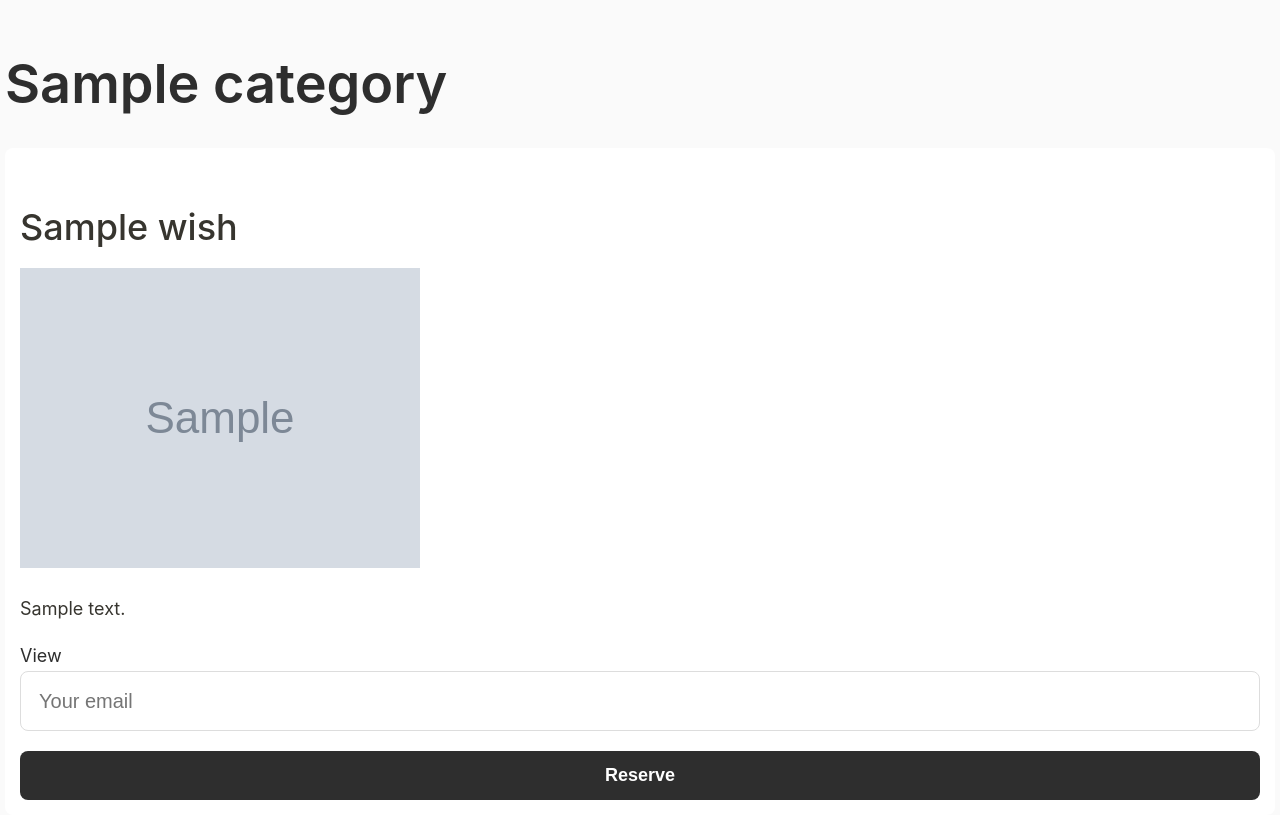
After one commit to Violet0222/wishlist-app, a Flask app: template templates/public_wishlist.html in a window 1280 px wide. The commit adds this page. Run offline with Flask 3, Linux system fonts and the light colour scheme; the template is opened without the code that fills it: most values are stand-ins (such as "Sample title", 1, 10 or a date in 2020); grey boxes marked "Sample" are stand-in pictures.

Commit message:
add public html and app logic

```diff
--- a/app.py
+++ b/app.py
@@ -1,9 +1,10 @@
 import os
-from flask import Flask, render_template, request, session, flash, redirect, url_for
+from flask import Flask, render_template, request, session, flash, redirect, url_for, abort
 from flask_session import Session
 from werkzeug.utils import redirect, secure_filename
 from flask_bcrypt import Bcrypt
 import pycountry
+import uuid
 
 import database
 
@@ -123,11 +124,11 @@ def create_wishlist():
     user_id = session["user_id"]
     if request.method == "POST":
         category = request.form.get("category_name")
-        print(category)
         if not category or not category.strip():
             print("please enter a valid category")
             return render_template("create_wishlist.html", error="Please enter a valid category")
-        response = db.create_wishlist_category(category, user_id)
+        public_token = str(uuid.uuid4())
+        response = db.create_wishlist_category(category_name, public_token, user_id)
         if response is None:
             return render_template("create_wishlist.html", error="Category wasn't created")
         flash("Created!")
@@ -278,5 +279,28 @@ def private_items(category_id, item_id):
 
 
 
+
+# view category by token
+@app.route("/wishlist/<int:category_id>/<token>")
+def view_wishlist(category_id, token):
+    category_response = db.get_wishlist_category_by_token(category_id, token)
+    if category_response is None:
+        abort(404, description="Category is not found")
+    wishes_response = db.get_wishlist_items_by_token(category_id)
+    if wishes_response is None:
+        abort(404, description="Wishes are not found")
+    return render_template("public_wishlist.html")
+
+
+@app.route("/reserve/<int:wish_id>", methods=["POST"])
+def reserve_wish(wish_id):
+    email = request.form.get("email")
+    if not email:
+        flash("Введите email", "error")
+        return redirect(request.referrer)
+
+    token = str(uuid.uuid4())
+
+
 if __name__ == '__main__':
     app.run(debug=True)
--- a/database.py
+++ b/database.py
@@ -162,14 +162,14 @@ def update_user_details (user_id, data):
         print("Failed to update a wishlist:", e)
         return None
 
-def create_wishlist_category(category, user_id):
+def create_wishlist_category(category_name, public_token, user_id):
     conn = get_db()
     if conn is None:
         print("Database connection failed")
         return None
     try:
         cursor = conn.cursor()
-        cursor.execute("""INSERT INTO category (name, user_id) VALUES (?,?)""", (category, user_id))
+        cursor.execute("""INSERT INTO category (name, public_token, user_id) VALUES (?,?)""", (category_name, public_token, user_id))
         conn.commit()
         return True
     except sqlite3.OperationalError as e:
@@ -283,9 +283,6 @@ def get_wishlist_items(user_id, category_id):
         cursor = conn.cursor()
         wishlist_items = cursor.execute("""SELECT * FROM wish WHERE user_id=? AND category_id=?""",
                                         (user_id, category_id)).fetchall()
-
-        # Debugging: Print fetched results
-        print(f"Query result for user_id={user_id}, category_id={category_id}: {wishlist_items}")
         if not wishlist_items:
             return None
         return wishlist_items
@@ -339,6 +336,38 @@ def delete_wishlist_item(wish_id):
         return None
 
 
+def get_wishlist_category_by_token(category_id, token):
+    conn = get_db()
+    if conn is None:
+        print("Database connection failed")
+        return None
+    try:
+        cursor = conn.cursor()
+        category = cursor.execute("""SELECT * FROM category WHERE id = ? AND public_token =?""",(category_id, token)).fetchone()
+        if not category:
+            return None
+        return category
+    except sqlite3.OperationalError as e:
+        print("Failed to get categories:", e)
+        return None
+
+def get_wishlist_items_by_token(category_id):
+    conn = get_db()
+    if conn is None:
+        print("Database connection failed")
+        return None
+    try:
+        cursor = conn.cursor()
+        wishlist_items = cursor.execute("""SELECT * FROM wish WHERE AND category_id=?""",
+                                        (category_id)).fetchall()
+        if not wishlist_items:
+            return None
+        return wishlist_items
+    except sqlite3.OperationalError as e:
+        print("Failed to get a wishlist:", e)
+        return None
+
+
 # to delete
 def drop_table():
     conn = get_db()
--- /dev/null
+++ b/templates/public_base.html
@@ -0,0 +1,24 @@
+<!DOCTYPE html>
+<html lang="en">
+<head>
+  <meta charset="UTF-8" />
+  <title>{% block title %}Public Wishlist{% endblock %}</title>
+  <meta name="viewport" content="width=device-width, initial-scale=1.0" />
+
+  <!-- Main stylesheet -->
+  <link rel="stylesheet" href="/static/css/styles.css" />
+  <link rel="stylesheet" href="/static/css/theme.css" />
+
+  <!-- Optional theme switcher -->
+  <script src="/static/theme.js"></script>
+
+  {% block head %}{% endblock %}
+</head>
+<body data-theme="light">
+  <main class="public-container">
+    {% block content %}
+    <!-- Child templates insert content here -->
+    {% endblock %}
+  </main>
+</body>
+</html>
--- /dev/null
+++ b/templates/public_wishlist.html
@@ -0,0 +1,34 @@
+{% extends "public_base.html" %}
+
+{% block title %}{{ category.name }} Wishlist{% endblock %}
+
+{% block content %}
+  <h1>{{ category.name }}</h1>
+
+  {% if wishes %}
+    <ul class="wish-list">
+      {% for wish in wishes %}
+        <li class="wish-item">
+          <h3>{{ wish.title }}</h3>
+          {% if wish.image %}
+            <img src="{{ wish.image }}" alt="{{ wish.title }}" />
+          {% endif %}
+          <p>{{ wish.description }}</p>
+          {% if wish.url %}
+            <a href="{{ wish.url }}" target="_blank">View</a>
+          {% endif %}
+          {% if not wish.reserved %}
+            <form action="{{ url_for('reserve_wish', wish_id=wish.id) }}" method="POST">
+              <input type="email" name="email" placeholder="Your email" required />
+              <button type="submit">Reserve</button>
+            </form>
+          {% else %}
+            <span class="reserved">Reserved</span>
+          {% endif %}
+        </li>
+      {% endfor %}
+    </ul>
+  {% else %}
+    <p>No wishes found in this category.</p>
+  {% endif %}
+{% endblock %}
--- a/templates/wishlist_items.html
+++ b/templates/wishlist_items.html
@@ -24,11 +24,13 @@
   {% else %}
     Unknown Category
   {% endif %}</h1>
+
   <p class="text-explanation">
     Use this space to organize the wishlist and track your desired
     items. Click <strong>+ New</strong> to create a new wish or click an
     existing one to manage it.
   </p>
+
 </header>
 
 <div class="wishlist-controls">
```
Also changed, not shown: 1 other file.
